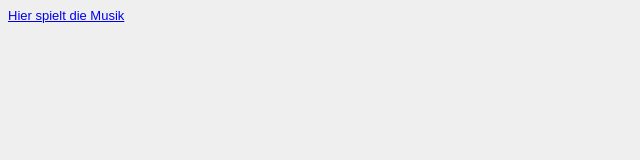
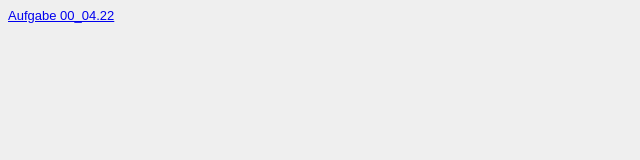
Before and after one commit to LenHu404/gis_SoSe_2020, a plain HTML site: page Steckbrief/steckbrief.htm in a window 1280 px wide. Shown: the full height of the page, 0-640 px from the left. Drawn offline with Linux system fonts and the light colour scheme.

Commit message:
Update Seckbrief

```diff
--- a/Steckbrief/steckbrief.htm
+++ b/Steckbrief/steckbrief.htm
@@ -13,6 +13,6 @@ body {
 </head>
 <body>
 	<!-- Hier die Links zu den gelösten Aufgaben einstellen, aktuelle oben, alte stehen lassen! Format: Aufgabenbezeichnung, Datum -->
-	<a href="https://lenhu404.github.io/gis_SoSe_2020/Steckbrief/Aufgabe_04.22.html">Hier spielt die Musik</a>
+	<a href="https://lenhu404.github.io/gis_SoSe_2020/Steckbrief/Aufgabe_04.22.html">Aufgabe 00_04.22</a>
 </body>
 </html>
```
